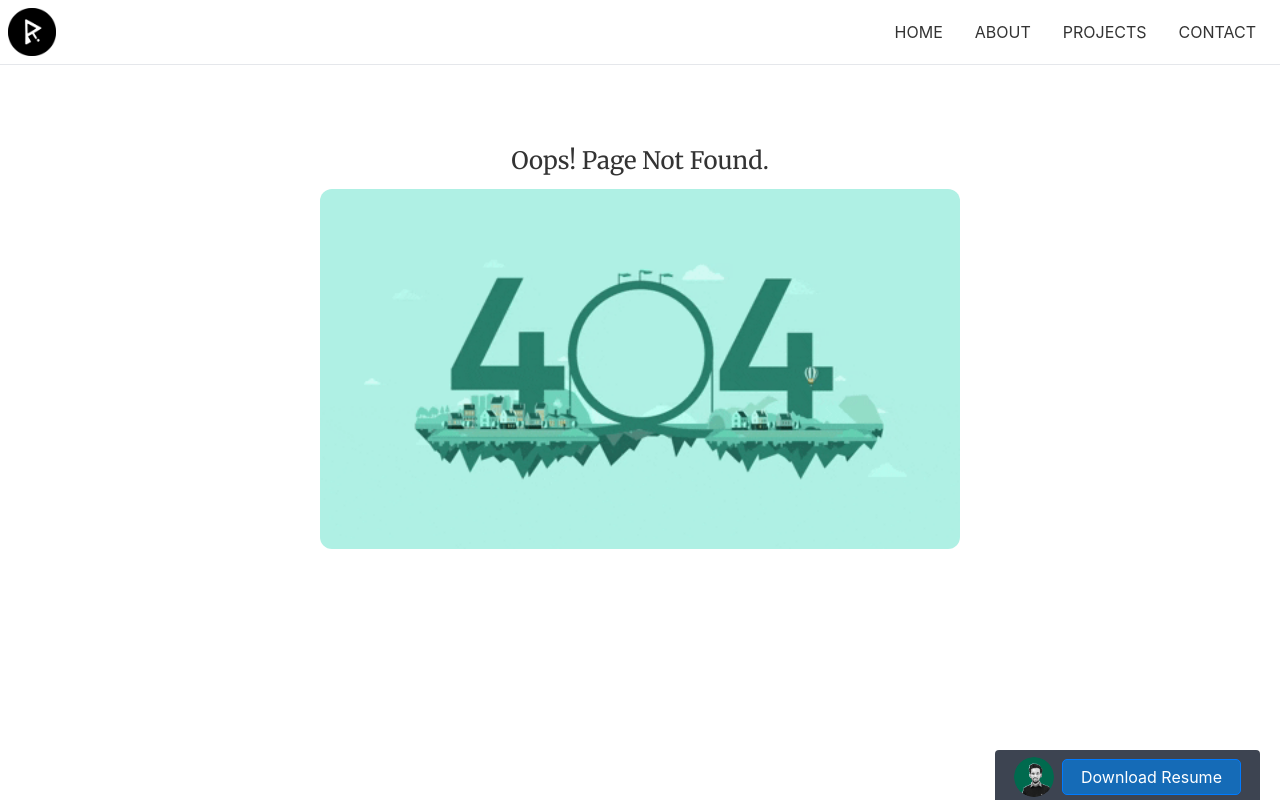
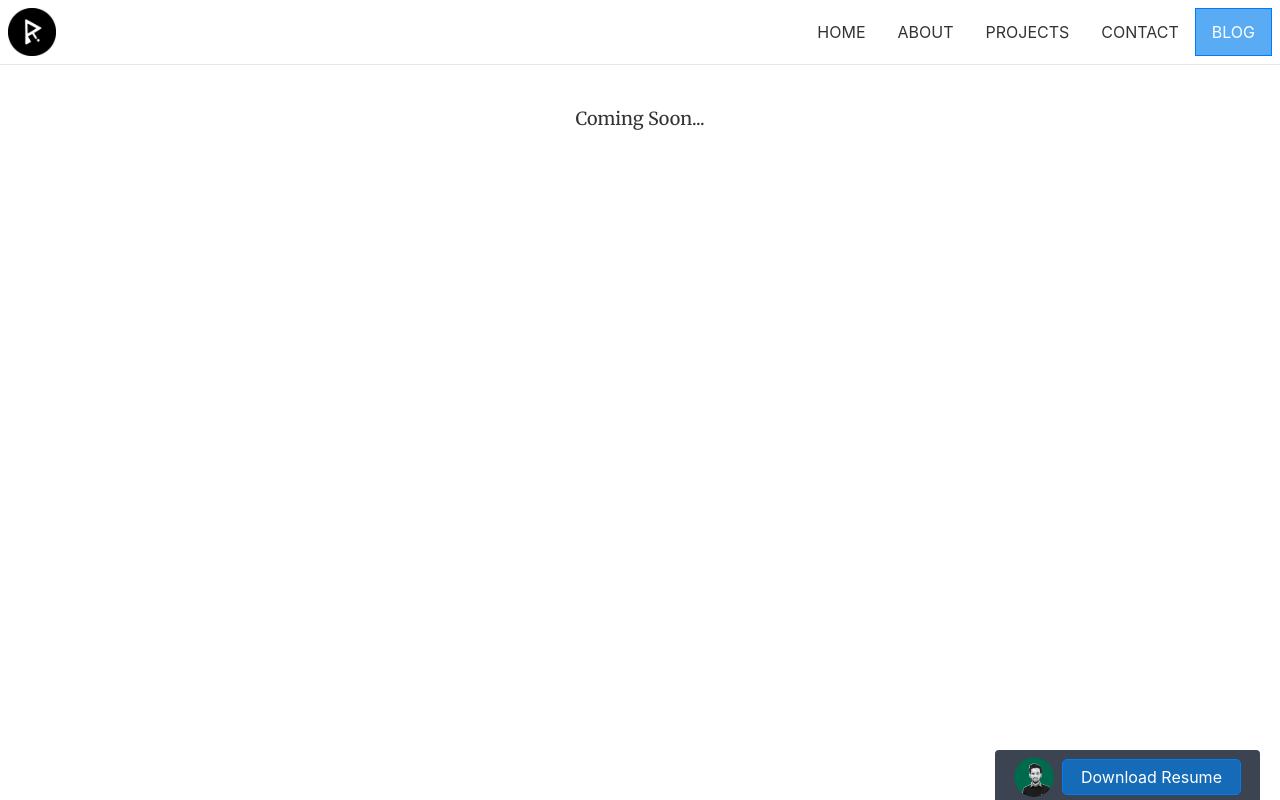
Before and after one commit to Ridwan-Suhel/ridwansuhel, a React (Create React App) app: page /blog in a window 1280 px wide. Before the commit this address had no page. Built offline with nearby package versions, Linux system fonts and the light colour scheme.

Commit message:
blog page added

```diff
--- a/src/App.js
+++ b/src/App.js
@@ -4,6 +4,7 @@ import Footer from "./components/Footer/Footer";
 import Header from "./components/Header/Header";
 import ToastBox from "./components/ToastBox/ToastBox";
 import About from "./pages/About/About";
+import Blog from "./pages/Blog/Blog";
 import ContactPage from "./pages/ContactPage/ContactPage";
 import Home from "./pages/Home/Home";
 import NotFound from "./pages/NotFound/NotFound";
@@ -19,6 +20,7 @@ function App() {
         <Route path="/about" element={<About />}></Route>
         <Route path="/project" element={<Project />}></Route>
         <Route path="/contact" element={<ContactPage />}></Route>
+        <Route path="/blog" element={<Blog />}></Route>
         <Route path="*" element={<NotFound />}></Route>
       </Routes>
       <ToastBox />
--- a/src/components/Header/Header.js
+++ b/src/components/Header/Header.js
@@ -35,6 +35,9 @@ const Header = () => {
       </li>
       <li className="navTxt translate-y-[-1rem]">
         <NavLink to="/contact">CONTACT</NavLink>
+      </li>
+      <li className="navTxt translate-y-[-1rem]">
+        <NavLink to="/blog">BLOG</NavLink>
       </li>
     </>
   );
--- /dev/null
+++ b/src/pages/Blog/Blog.js
@@ -0,0 +1,15 @@
+import React from "react";
+
+const Blog = () => {
+  return (
+    <main>
+      <section className="py-10 project-section">
+        <div className="container mx-auto px-4 md:px-0 project-title">
+          <h2 className="text-center text-lg">Coming Soon...</h2>
+        </div>
+      </section>
+    </main>
+  );
+};
+
+export default Blog;
--- a/src/pages/ContactPage/ContactPage.js
+++ b/src/pages/ContactPage/ContactPage.js
@@ -1,14 +1,19 @@
 import React from "react";
+import Contact from "../../components/Contact/Contact";
+import Footer from "../../components/Footer/Footer";
 
 const ContactPage = () => {
   return (
-    <main>
-      <section className="py-10 contact-section">
-        <div className="container mx-auto px-4 md:px-0 contact-title">
-          <h2 className="text-center text-lg">Coming Soon...</h2>
-        </div>
-      </section>
-    </main>
+    <>
+      <main>
+        <section className="py-16 contact-section">
+          <div className="container mx-auto px-4 md:px-0 contact-title">
+            <Contact />
+          </div>
+        </section>
+      </main>
+      <Footer />
+    </>
   );
 };
 
```
